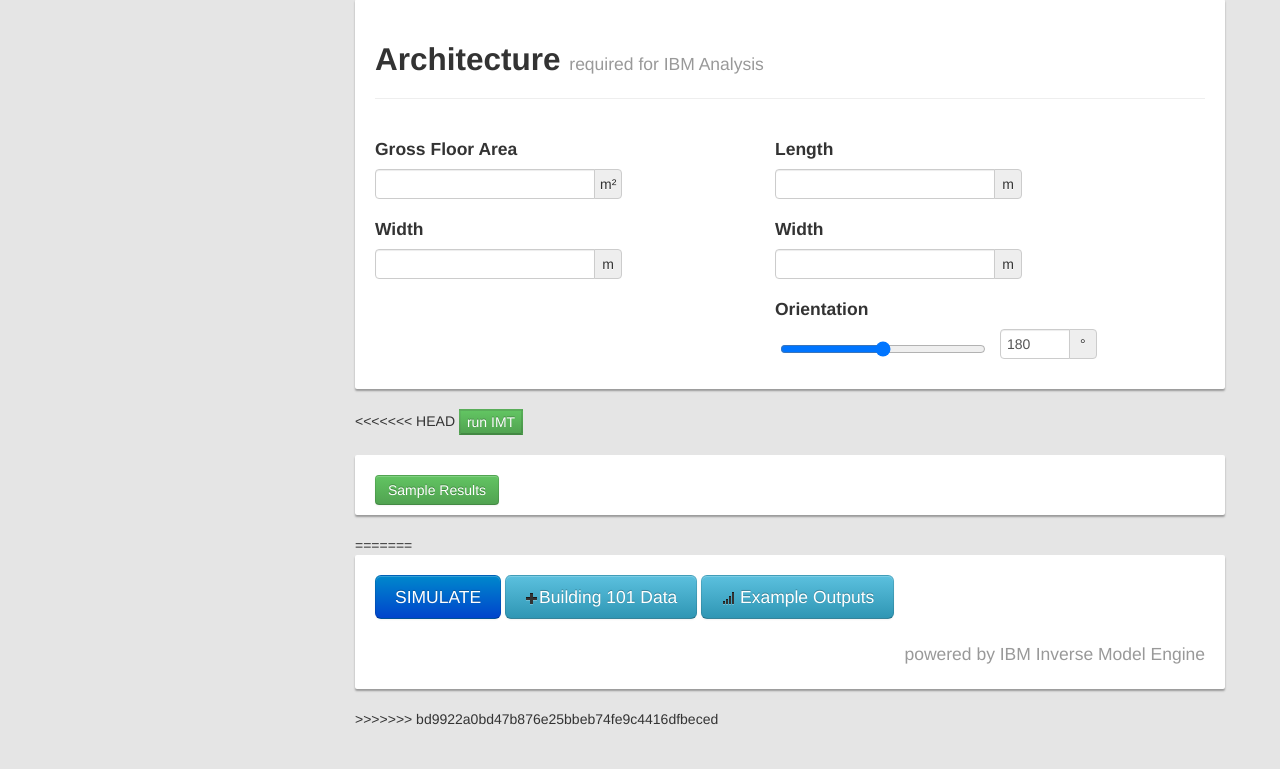
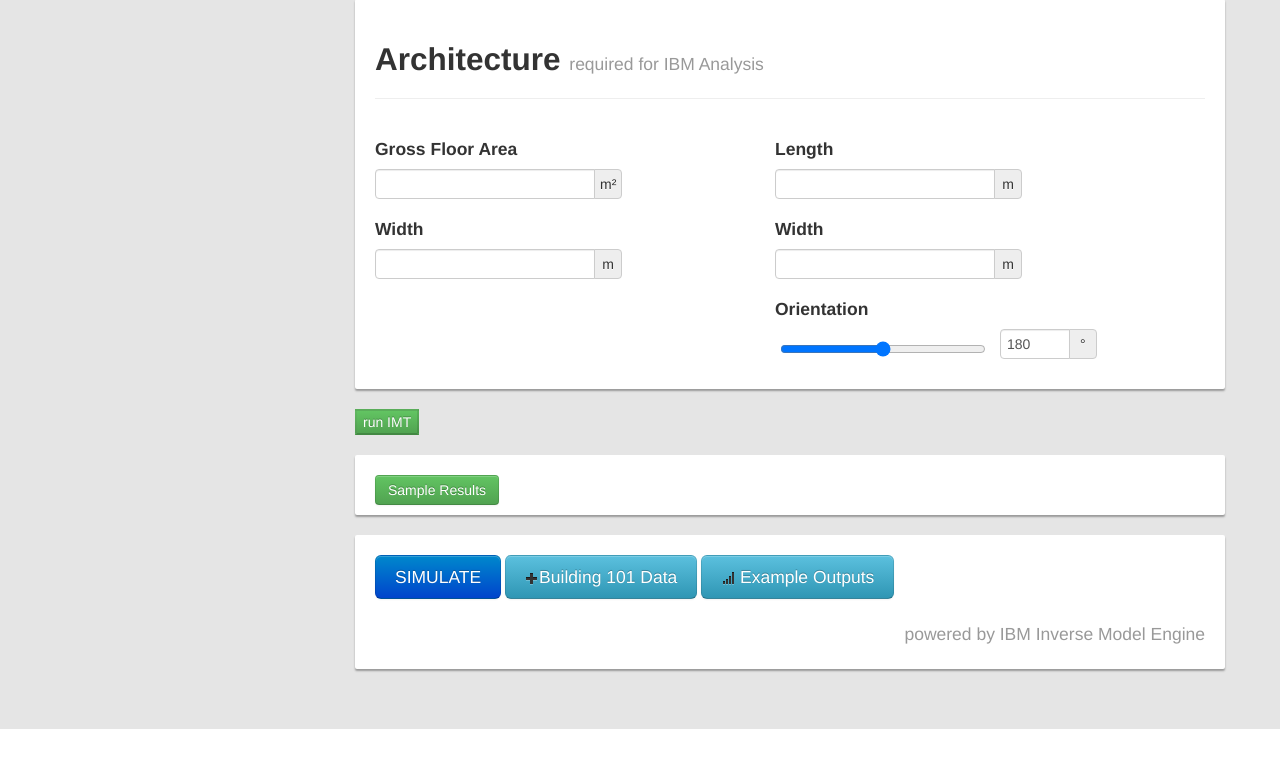
Before and after one commit to eebhub/platform, a Node server app: page /lite in a window 1280 px wide. Shown: the part 1529-2298 px from the top of the page. After the commit the page ends 2258 px from the top, so only its background shows below. Run offline with Node 20, Linux system fonts and the light colour scheme; some libraries are stand-ins or nearby versions.

Commit message:
fixed head in lite.ejs

```diff
--- a/views/lite.ejs
+++ b/views/lite.ejs
@@ -433,13 +433,13 @@
                                 </div>
                             </div>
                         </section>
-<<<<<<< HEAD
+
                         <input type="submit" value="run IMT" class="btn-success" />
                     </form>
                     <div class="box-unit">
                         <a href="sampleliteresults"><button class="btn btn-success ">Sample Results</button> </a>
                     </div>
-=======
+
                         <div class="box-unit">
                             <input type="submit" class="btn btn-large btn-primary" value="SIMULATE"
                             />
@@ -450,7 +450,7 @@
                                 <small>powered by IBM Inverse Model Engine</small>
                             </h2>
                         </div>
->>>>>>> bd9922a0bd47b876e25bbeb74fe9c4416dfbeced
+
                 </div>
             </div>
         </div>
```
